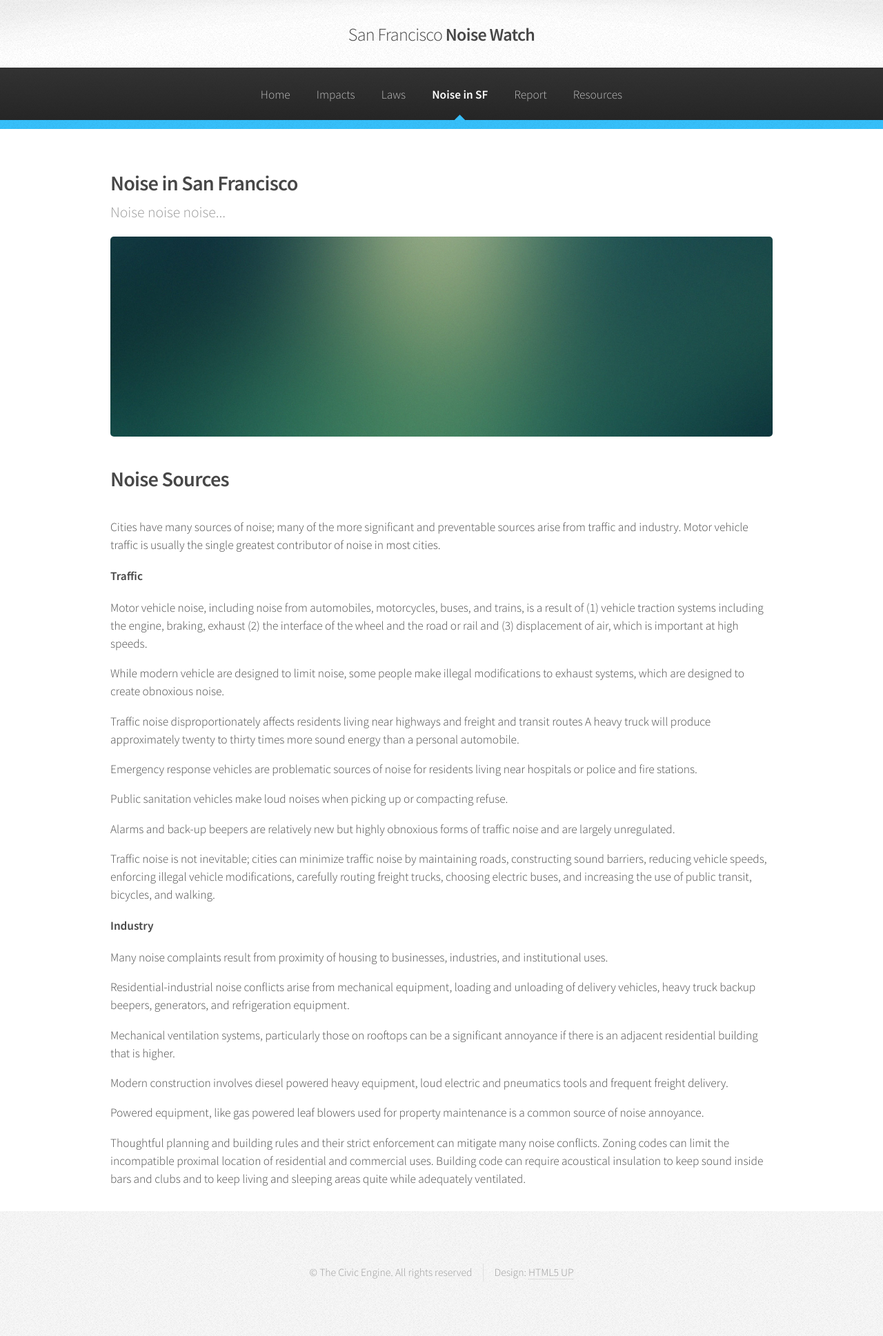
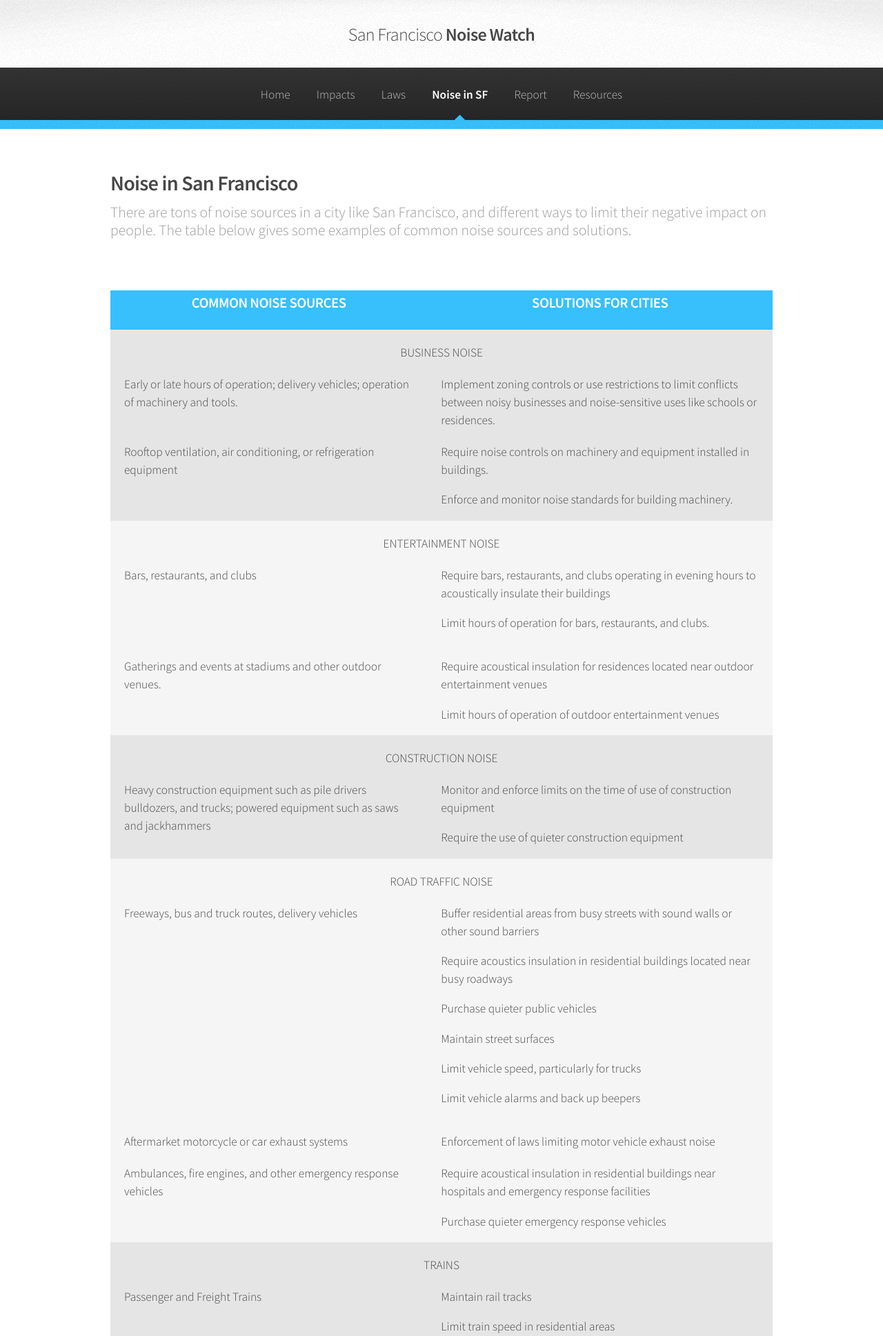
Before and after one commit to jacobsjmd/SFNoiseWatch, a PHP site: page /noise.html in a window 1280 px wide. Shown: the top 1937 px of the page at 69% size. Run offline with PHP 8.4, Linux system fonts and the light colour scheme.

Commit message:
Adds more of the noise table and links to form

```diff
--- a/css/style.css
+++ b/css/style.css
@@ -15,7 +15,7 @@
 }
 
 .map{
-	height: 400px;
+	height: 450px;
 	margin-bottom: 40px;
 	margin-left: 10px;
 	margin-right: 10px;
@@ -28,6 +28,25 @@
 .noise-content p {
 	margin-bottom: 1em;
 }
+
+.noise-table > tbody > tr > td {
+	padding-left: 20px;
+	padding-right: 20px;
+	padding-top: 20px;
+}
+
+.table-subtitle > td{
+	padding-top: 10px;
+	text-align: center;
+}
+
+thead {
+	text-align: center;
+	background-color: #37C0FB;
+	color: white;
+}
+tbody:nth-child(odd) { background: #f5f5f5; }
+tbody:nth-child(even) { background: #e5e5e5; }
 
 /* Basic */
 
--- a/noise.html
+++ b/noise.html
@@ -56,43 +56,149 @@
 					<article>
 						<header>
 							<h2>Noise in San Francisco</h2>
-									<p>Noise noise noise...</p>
+							<p>There are tons of noise sources in a city like San Francisco, and different ways to limit their negative impact on people. The table below gives some examples of common noise sources and solutions. </p>
 						</header>
+						<section class="wrapper style1">
+						<table class="noise-table">
+							  <thead>
+							    <td><h3>COMMON NOISE SOURCES</h3></td>
+							    <td><h3>SOLUTIONS FOR CITIES</h3></td>
+							  </thead>
+							  <tbody>
+								  <tr class="table-subtitle">
+								    <td colspan="2">BUSINESS NOISE</td>
+								  </tr>
+								  <tr>
+									<td>Early or late hours of operation; delivery vehicles; operation of machinery and tools.
+									</td>
+									<td>Implement zoning controls or use restrictions to limit conflicts between noisy businesses and noise-sensitive uses like schools or residences.
+									</td>
+								  </tr>
+								  <tr>
+									<td>Rooftop ventilation, air conditioning, or refrigeration equipment
+									</td>
+									<td><p>Require noise controls on machinery and equipment installed in buildings.</p>
+									<p>Enforce and monitor noise standards for building machinery.</p>
+									</td>
+								  </tr>
+							  </tbody>
+							 <tbody>
+							  <tr class="table-subtitle">
+							    <td colspan="2">ENTERTAINMENT NOISE</td>
+							  </tr>
+							  <tr>
+								<td>Bars, restaurants, and clubs
+								</td>
+								<td><p>Require bars, restaurants, and clubs operating in evening hours to acoustically insulate their buildings</p>
+								<p>Limit hours of operation for bars, restaurants, and clubs.</p>
+								</td>
+							  </tr>
+							  <tr>
+								<td>Gatherings and events at stadiums and other outdoor venues.
+								</td>
+								<td>
+								<p>Require acoustical insulation for residences located near outdoor entertainment venues</p>
+								<p>Limit hours of operation  of outdoor entertainment venues</p>
+								</td>
+							  </tr>
+							  </tbody>
+							  <tbody>
+								  <tr class="table-subtitle">
+								    <td colspan="2">CONSTRUCTION NOISE</td>
+								  </tr>
+								  <tr>
+									<td>Heavy construction equipment such as pile drivers bulldozers,  and trucks; powered equipment such as saws and jackhammers
+									</td>
+									<td>
+									<p>Monitor and enforce limits on the time of use of construction equipment</p>
+									<p>Require the use of quieter construction equipment
+									</p>
+									</td>
+								  </tr>
+							  </tbody>
+							  <tbody>
+								  <tr class="table-subtitle">
+								    <td colspan="2">ROAD TRAFFIC NOISE</td>
+								  </tr>
+								  <tr>
+									<td>Freeways, bus and truck routes, delivery vehicles
+									</td>
+									<td>
+									<p>Buffer residential areas from busy streets with sound walls or other sound barriers</p>
+									<p>Require acoustics insulation in residential buildings located near busy roadways
+									</p>
+									<p>Purchase quieter public vehicles
+									</p>
+									<p>Maintain street surfaces
+									</p>
+									<p>Limit vehicle speed, particularly for trucks
+									</p>
+									<p>Limit vehicle alarms and back up beepers
+									</p>
+									</td>
+								  </tr>
+								  <tr>
+									<td>Aftermarket motorcycle or car exhaust systems
+									</td>
+									<td>Enforcement of laws limiting motor vehicle exhaust noise
+									</td>
+								  </tr>
+								  <tr>
+									<td>Ambulances, fire engines, and other emergency response vehicles
+									</td>
+									<td>
+										<p>Require acoustical insulation in residential buildings near hospitals and emergency response facilities
+										</p>
+										<p>
+										Purchase quieter emergency response vehicles
+										</p>
+									</td>
+								  </tr>
+							  </tbody>
+							  <tbody>
+							  	<tr class="table-subtitle">
+								    <td colspan="2">TRAINS</td>
+								</tr>
+								<tr>
+									<td>Passenger and Freight Trains
+									</td>
+									<td>
+										<p>Maintain rail tracks</p>
+										<p>Limit train speed in residential areas
+										</p>
+										<p>Eliminate at grade crossing
+										</p>
+										<p>Require acoustics insulation in residential buildings near freeways and busy streets
+										</p>
+										<p>Build and operate new train lines below grade
+										</p>
+									</td>
+								  </tr>
+							  </tbody>
+							  <tbody>
+							  	<tr class="table-subtitle">
+								    <td colspan="2">PUBLIC SANITATION</td>
+								</tr>
+								<tr>
+									<td>Refuse collection and street maintenance vehicles
+									</td>
+									<td>
+										<p>Maintain rail tracks</p>
+										<p>Limit train speed in residential areas
+										</p>
+										<p>Eliminate at grade crossing
+										</p>
+										<p>Require acoustics insulation in residential buildings near freeways and busy streets
+										</p>
+										<p>Build and operate new train lines below grade
+										</p>
+									</td>
+								  </tr>
+							  </tbody>
 
-								<span class="image featured"><img src="images/banner.jpg" alt="" /></span>
+						</table>
+						</section>
 
-								<h2>Noise Sources</h2>
-								<p>Cities have many sources of noise; many of the more significant and preventable sources arise from traffic and industry. Motor vehicle traffic is usually the single greatest contributor of noise in most cities.</p>
-
-								<h4>Traffic</h4>
-
-								<p>Motor vehicle noise, including noise from automobiles, motorcycles, buses, and trains, is a result of  (1) vehicle traction systems including the engine, braking, exhaust (2) the interface of the wheel and the road or rail and (3) displacement of air, which is important at high speeds.</p>
-
-								<p>While modern vehicle are designed to limit noise, some people make illegal modifications to exhaust systems, which are designed to create obnoxious noise.</p>
-
-								<p>Traffic noise disproportionately affects residents living near highways and freight and transit routes A heavy truck will produce approximately twenty to thirty times more sound energy than a personal automobile.</p>
-
-								<p>Emergency response vehicles are problematic sources of noise for residents living near hospitals or police and fire stations.
-
-								<p>Public sanitation vehicles make loud noises when picking up or compacting refuse.</p>
-
-								<p>Alarms and back-up beepers are relatively new but highly obnoxious forms of traffic noise and are largely unregulated.</p>
-
-								<p>Traffic noise is not inevitable; cities can minimize traffic noise by maintaining roads, constructing sound barriers, reducing vehicle speeds, enforcing illegal vehicle modifications, carefully routing freight trucks, choosing electric buses, and increasing the use of public transit, bicycles, and walking.</p>
-
-								<h4>Industry</h4>
-
-								<p>Many noise complaints result from proximity of housing to businesses, industries, and institutional uses.</p>
-
-								<p>Residential-industrial noise conflicts arise from mechanical equipment, loading and unloading of delivery vehicles, heavy truck backup beepers, generators, and refrigeration equipment.</p>
-
-								<p>Mechanical ventilation systems, particularly those on rooftops can be a significant annoyance if there is an adjacent residential building that is higher.</p>
-
-								<p>Modern construction involves diesel powered heavy equipment, loud electric and pneumatics tools and frequent freight delivery.</p>
-
-								<p>Powered equipment, like gas powered leaf blowers used for property maintenance is a common source of noise annoyance.</p>
-
-								<p>Thoughtful planning and building rules and their strict enforcement can mitigate many noise conflicts.  Zoning codes can limit the incompatible proximal location of residential and commercial uses.  Building code can require acoustical insulation to keep sound inside bars and clubs and to keep living and sleeping areas quite while adequately ventilated.</p>
 
 
 					</article>
```
Also changed, not shown: impacts.html (+19 -82 lines), index.html (+21 -55 lines), laws.html (+17 -82 lines), report.html (+27 -21 lines), resources.html (+3 -6 lines). Lines whose indentation alone changed are shown as unchanged.
